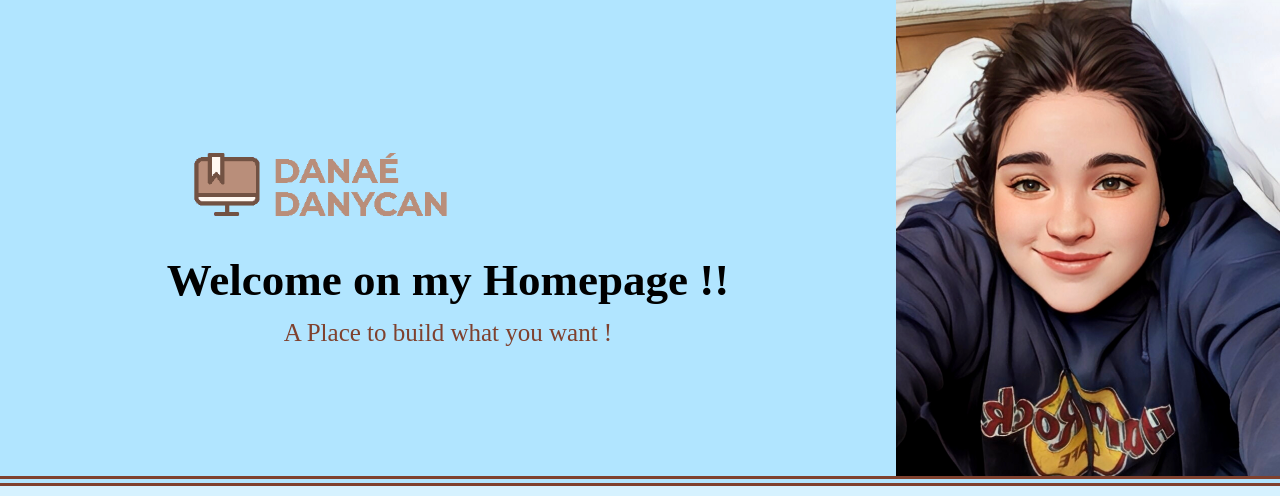
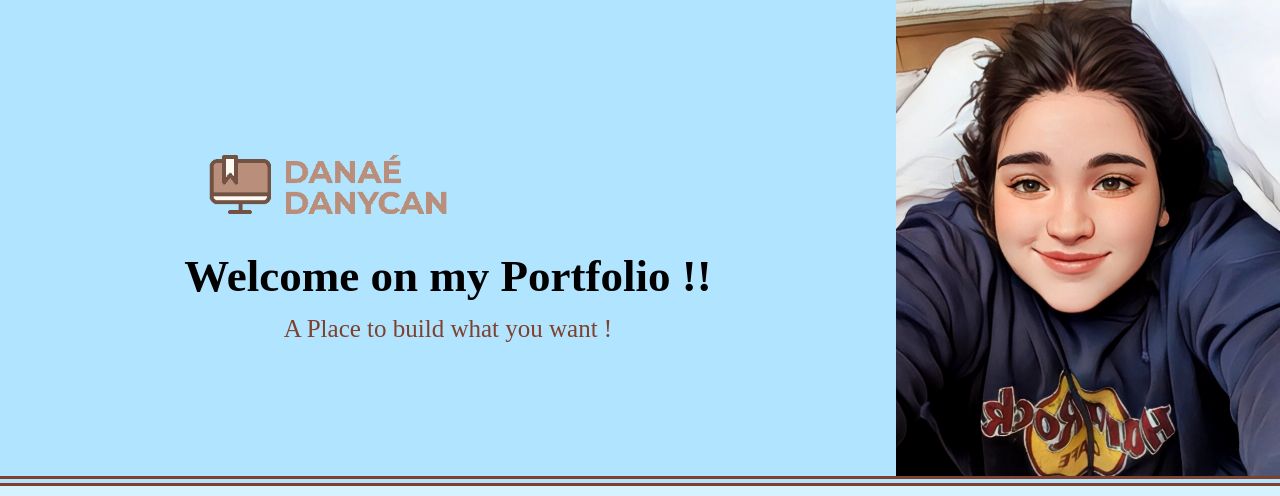
Before and after one commit to danaedanycan/danaedanycan.github.io, a plain HTML site: page portfolio/index.html in a window 1280 px wide. Shown: the top 496 px of the page. Drawn offline with Linux system fonts and the light colour scheme; a web font is replaced by a local one.

Commit message:
Update index.html

```diff
--- a/portfolio/index.html
+++ b/portfolio/index.html
@@ -84,7 +84,7 @@ main a:hover{
     <div class="bienvenue">
         <div id="txtp">
             <img id="imd" src="assets/img/danae.png">
-            <h2 id="title" >Welcome on my Homepage !!</h2>
+            <h2 id="title" >Welcome on my Portfolio !!</h2>
             <p>A Place to build what you want !</p>
         </div>
         <div id="test">
```
